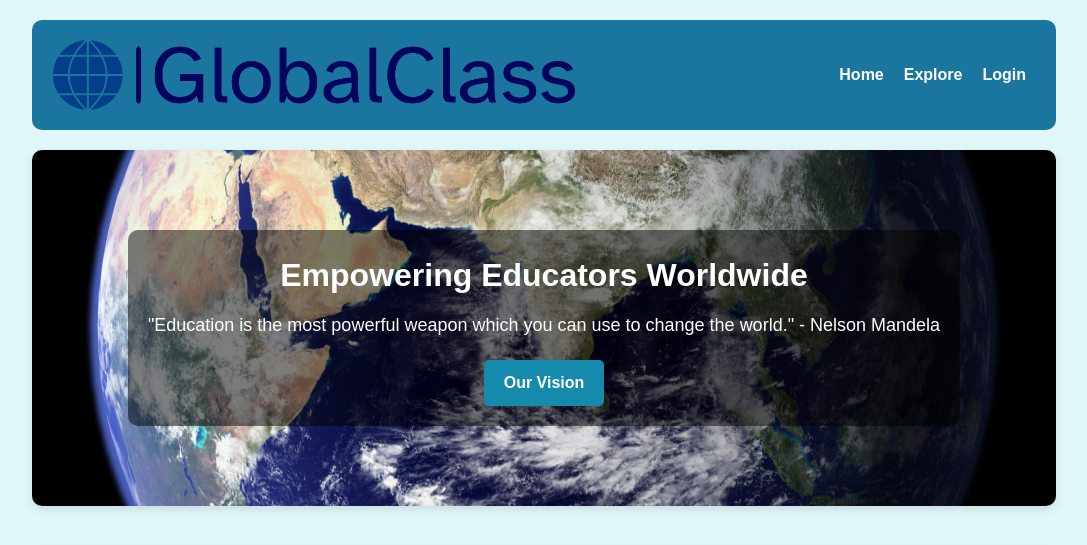
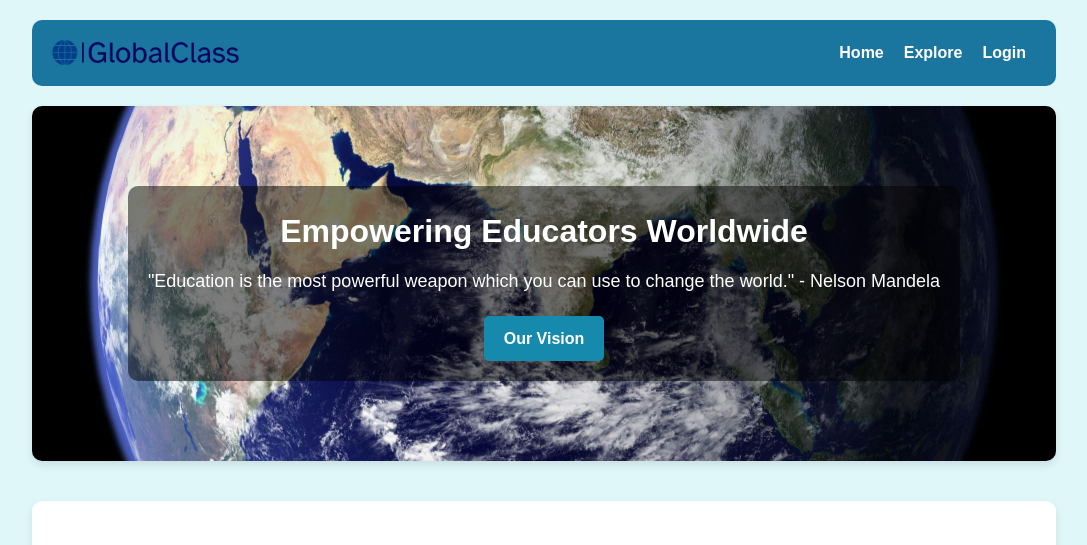
Before and after one commit to JumanahF/GlobalClass, a plain HTML site: page index.html in a window 1280 px wide. Shown: the top 545 px of the page, without its empty margins (96-1183 px from the left). Drawn offline with Linux system fonts and the light colour scheme.

Commit message:
Update index.html

```diff
--- a/index.html
+++ b/index.html
@@ -9,7 +9,7 @@
     <!-- Header Section -->
     <header>
         <div class="header-content">
-            <img src="images/globalclass.png" alt="GlobalClass Logo" style="height: 70px;">
+            <img src="images/globalclass.png" alt="GlobalClass Logo" style="height: 25px;">
             <nav>
                 <ul>
                     <li><a href="index.html">Home</a></li>
```
